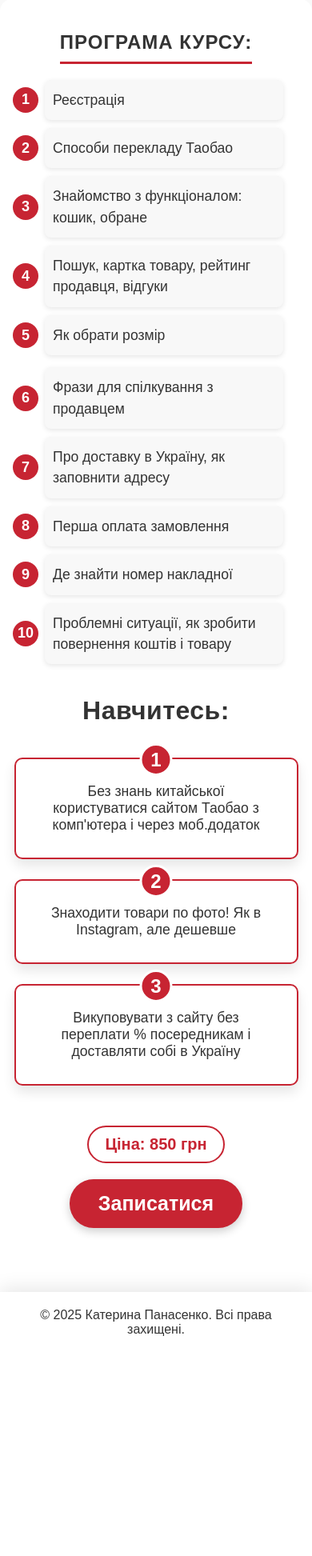
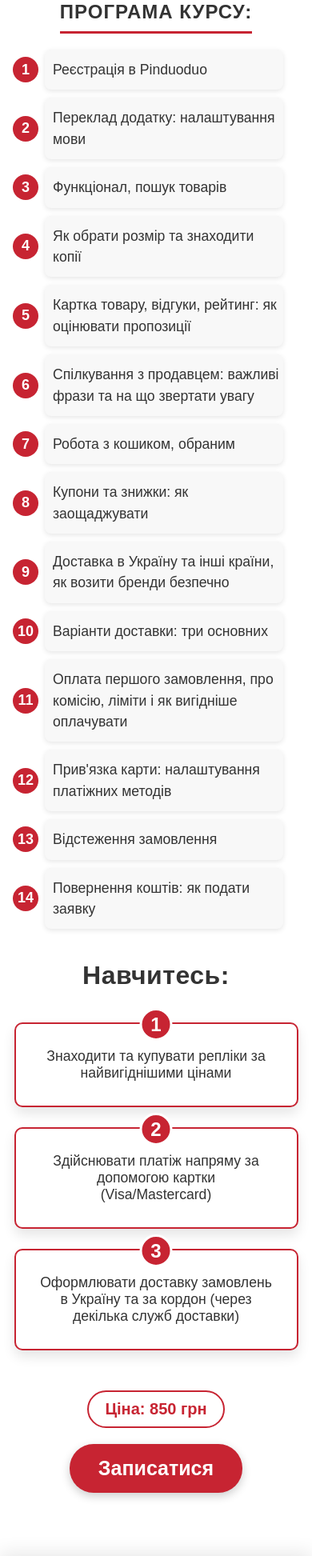
Before and after one commit to KolyaChaun/landing_page, a FastAPI app: page /pinduoduo in a window 390 px wide. Shown: the part 1168-3113 px from the top of the page at 80% size. Before the commit the page ends 2838 px from the top, so only its background shows below. Run offline with FastAPI, Linux system fonts and the light colour scheme.

Commit message:
minor changes

```diff
--- a/src/api/routes.py
+++ b/src/api/routes.py
@@ -17,8 +17,8 @@ async def home(request: Request):
     return templates.TemplateResponse("index.html", {"request": request})
 
 
-@router.get("/about", name="about")
-def about(request: Request):
+@router.get("/about_me", name="about_me")
+def about_me(request: Request):
     return templates.TemplateResponse("index.html", {"request": request})
 
 
--- a/src/static/css/pinduoduo/course_program.css
+++ b/src/static/css/pinduoduo/course_program.css
@@ -70,14 +70,14 @@
 }
 
 .right-column {
-    counter-reset: right-counter 5;
+    counter-reset: right-counter 7;
 }
 
 .right-column li {
     position: relative;
     padding-left: 35px;
-    padding-top: 20px;
-    padding-bottom: 20px;
+    padding-top: 19px;
+    padding-bottom: 19px;
 }
 
 .right-column li::before {
@@ -172,6 +172,21 @@
     opacity: 1;
     transform: translateY(0);
 }
+
+@media (max-width: 1100px) {
+    .right-column {
+        counter-reset: right-counter 7;
+        margin-top: -5px;
+    }
+
+    .right-column li {
+        position: relative;
+        padding-left: 35px;
+        padding-top: 17px;
+        padding-bottom: 17px;
+    }
+}
+
 @media (max-width: 768px) {
     .course-program h2 {
         font-size: 1.5rem;
@@ -188,7 +203,6 @@
         flex-direction: column;
         gap: 5px;
     }
-
     .column {
         width: 100%;
     }
--- a/src/static/css/taobao/sign_up_form.css
+++ b/src/static/css/taobao/sign_up_form.css
@@ -35,7 +35,7 @@
     margin-bottom: 20px;
     font-family: 'Arial', sans-serif;
     display: inline-block;
-    border-bottom: 3px solid #ff6600; /* подчёркивание цветом кнопки */
+    border-bottom: 3px solid #ff6600;
     padding-bottom: 5px;
 }
 
--- a/src/templates/partials/header.html
+++ b/src/templates/partials/header.html
@@ -12,7 +12,7 @@
         </div>
         <ul class="nav-links" id="nav-links">
             <li><a href="{{ url_for('home') }}#home">ГОЛОВНА</a></li>
-            <li><a href="{{ url_for('about') }}#about">ПРО МЕНЕ</a></li>
+            <li><a href="{{ url_for('about_me') }}#about">ПРО МЕНЕ</a></li>
             <li><a href="{{ url_for('china_study') }}#study">НАВЧАННЯ</a></li>
             <li><a href="{{ url_for('reviews') }}#reviews">ВІДГУКИ</a></li>
             <div class="social-icons">
--- a/src/templates/pinduoduo.html
+++ b/src/templates/pinduoduo.html
@@ -25,7 +25,7 @@
     <main>
         <section class="image-and-content">
             <div class="image-container">
-                <img src="{{ url_for('static', path='images/pinduoduo/course-pinduoduo.png') }}" alt="Курс по Pinduoduo">
+                <img src="{{ url_for('static', path='images/pinduoduo/course-pinduoduo.png') }}" alt="Course Pinduoduo">
                 <a href="javascript:void(0);" class="signup-button-on-image" onclick="showPopup()">Записатися</a>
             </div>
 
@@ -33,13 +33,13 @@
                 <div class="container">
                     <h2><span>ЩО ВХОДИТЬ:</span></h2>
                     <ul>
-                        <li><span class="checkmark">&#10003;</span> Чек-листи, корисні інструменти та шаблони фраз для спілкування з продавцями</li>
-                        <li><span class="checkmark">&#10003;</span> Тонкощі покупок у розпродажі (11.11, Чорна п’ятниця та інші)</li>
-                        <li><span class="checkmark">&#10003;</span> Словник - корисні фрази для спілкування з продавцями</li>
-                        <li><span class="checkmark">&#10003;</span> Закритий чат підтримки для учнів, де ділимося досвідом</li>
-                        <li><span class="checkmark">&#10003;</span> Зворотній звʼязок без обмежень, якщо виникнуть додаткові питання</li>
-                        <li><span class="checkmark">&#10003;</span> Курс залишається у вільному доступі. Можете навчатися, коли вам зручно</li>
+                        <li><span class="checkmark">&#10003;</span> Покрокова інструкція реєстрації</li>
+                        <li><span class="checkmark">&#10003;</span> Як обрати якісні копії брендів</li>
+                        <li><span class="checkmark">&#10003;</span> Практичні поради для успішних покупок</li>
+                        <li><span class="checkmark">&#10003;</span> Фішки вибору товару – як знайти найкраще на Pinduoduo</li>
+                        <li><span class="checkmark">&#10003;</span> Матеріали в записі. Ви ні до кого не привʼязуєтесь і проходите у своєму темпі</li>
                         <li><span class="checkmark">&#10003;</span> Доступ залишається назавжди</li>
+                        <li><span class="checkmark">&#10003;</span> Зворотній звʼязок без обмежень (можна до мене звертатися, якщо є питання/складності)</li>
                     </ul>
                 </div>
             </div>
@@ -53,20 +53,24 @@
                 <div class="program-columns">
                     <div class="column">
                         <ol class="program-list left-column">
-                            <li>Реєстрація</li>
-                            <li>Способи перекладу Таобао</li>
-                            <li>Знайомство з функціоналом: кошик, обране</li>
-                            <li>Пошук, картка товару, рейтинг продавця, відгуки</li>
-                            <li>Як обрати розмір</li>
+                            <li>Реєстрація в Pinduoduo</li>
+                            <li>Переклад додатку: налаштування мови</li>
+                            <li>Функціонал, пошук товарів</li>
+                            <li>Як обрати розмір та знаходити копії</li>
+                            <li>Картка товару, відгуки, рейтинг: як оцінювати пропозиції</li>
+                            <li>Спілкування з продавцем: важливі фрази та на що звертати увагу</li>
+                            <li>Робота з кошиком, обраним</li>
                         </ol>
                     </div>
                     <div class="column">
                         <ol class="program-list right-column">
-                            <li>Фрази для спілкування з продавцем</li>
-                            <li>Про доставку в Україну, як заповнити адресу</li>
-                            <li>Перша оплата замовлення</li>
-                            <li>Де знайти номер накладної</li>
-                            <li>Проблемні ситуації, як зробити повернення коштів і товару</li>
+                            <li>Купони та знижки: як заощаджувати</li>
+                            <li>Доставка в Україну та інші країни, як возити бренди безпечно</li>
+                            <li>Варіанти доставки: три основних</li>
+                            <li>Оплата першого замовлення, про комісію, ліміти і як вигідніше оплачувати</li>
+                            <li>Прив'язка карти: налаштування платіжних методів</li>
+                            <li>Відстеження замовлення</li>
+                            <li>Повернення коштів: як подати заявку</li>
                         </ol>
                     </div>
                 </div>
@@ -75,9 +79,9 @@
         <div class="cta-section">
         <h3>Навчитесь:</h3>
         <ul>
-            <li class="cta-item" data-num="1">Без знань китайської користуватися сайтом Таобао з комп'ютера і через моб.додаток</li>
-            <li class="cta-item" data-num="2">Знаходити товари по фото! Як в Instagram, але дешевше</li>
-            <li class="cta-item" data-num="3">Викуповувати з сайту без переплати % посередникам і доставляти собі в Україну</li>
+            <li class="cta-item" data-num="1">Знаходити та купувати репліки за найвигіднішими цінами</li>
+            <li class="cta-item" data-num="2">Здійснювати платіж напряму за допомогою картки (Visa/Mastercard)</li>
+            <li class="cta-item" data-num="3">Оформлювати доставку замовлень в Україну та за кордон (через декілька служб доставки)</li>
         </ul>
     </div>
     <div class="cta-price">
```
Also changed, not shown: src/static/css/consultation_form.css (+9 -0 lines), src/static/css/taobao/course_program.css (+9 -0 lines), src/static/js/consultation_form.js (+48 -21 lines), src/templates/index.html (+7 -5 lines), src/templates/taobao.html (+4 -4 lines), src/static/js/about_me.js (renamed from src/static/js/about.js).
